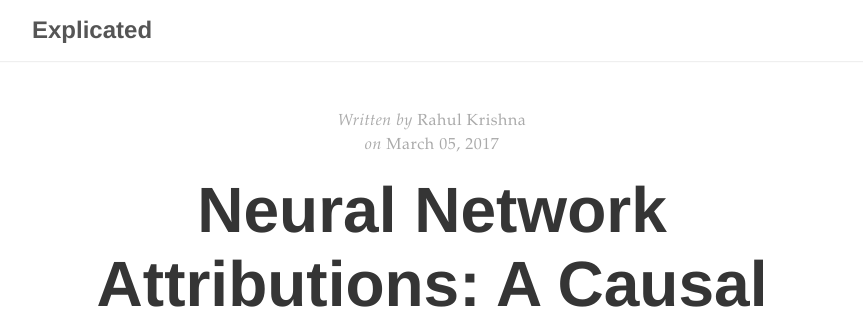
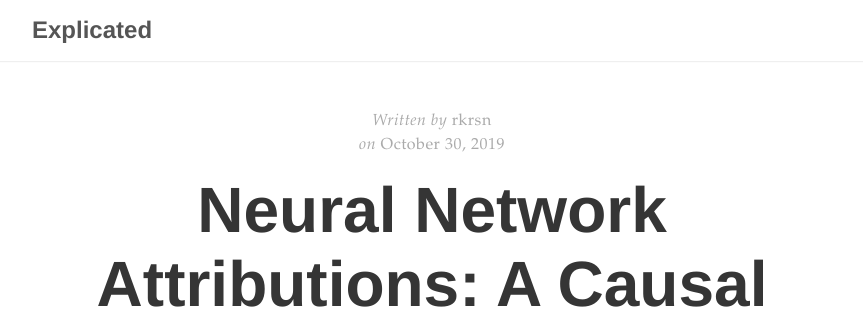
Before and after one commit to sillywalk/explicated, a Jekyll site: the page built from _posts/2019-10-30-neural-network-attributions-causal-perspective.md, in a window 1280 px wide. Shown: the top 309 px of the page, without its empty margins (208-1071 px from the left). Built offline with Jekyll 4.4.1, drawn with Linux system fonts in a browser that asks for light colours.

Commit message:
rename first post

```diff
--- a/_posts/2017-03-05-pagination-post.md
+++ b/_posts/2019-10-30-neural-network-attributions-causal-perspective.md
@@ -1,6 +1,5 @@
 ---
 layout: post
 title: "Neural Network Attributions: A Causal Perspective"
-author: "Rahul Krishna"
-tags: ["Machine Learning", "Causality"]
+author: "rkrsn"
 ---
```
Also changed, not shown: 10 other files.
